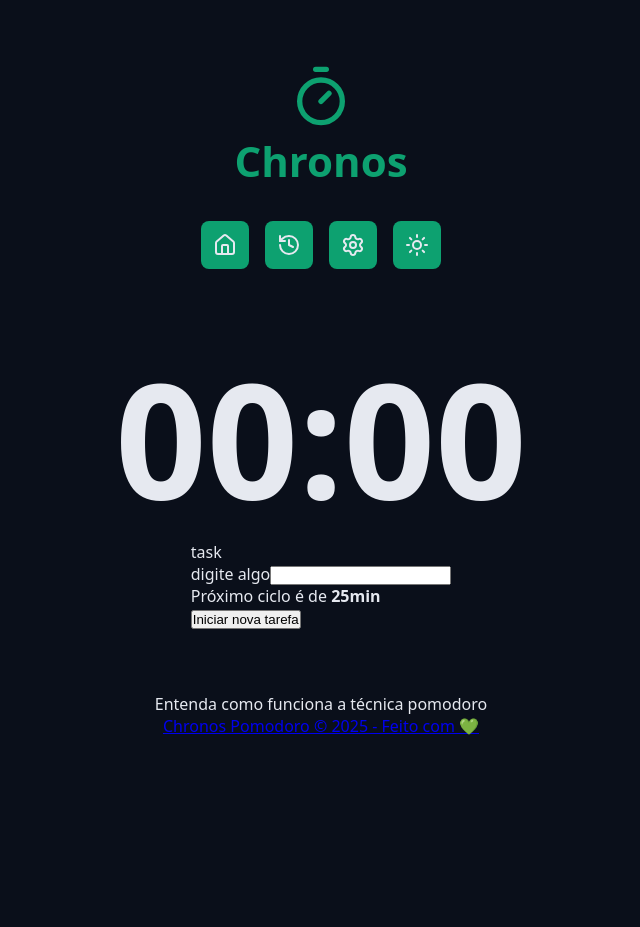
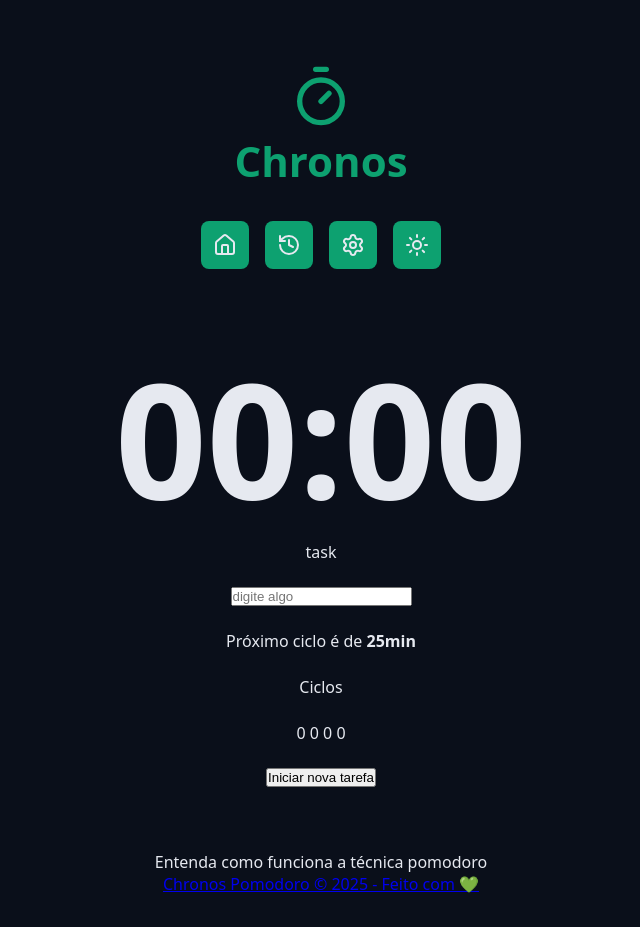
Before and after one commit to MunrraMT/curso-reactjs-19-and-nextjs-15, a React (Vite) app in the folder section-2/chronos-pomodoro/: page / in a window 1280 px wide. Shown: the whole page, without its empty margins (319-959 px from the left). Before the commit the page ends 800 px from the top, so only its background shows below. Built offline with nearby package versions, Linux system fonts and the light colour scheme.

Commit message:
25. Criando o formulário da página inicial

```diff
--- a/section-2/chronos-pomodoro/src/App.tsx
+++ b/section-2/chronos-pomodoro/src/App.tsx
@@ -1,6 +1,3 @@
-import './styles/theme.css';
-import './styles/global.css';
-
 import { Header } from './components/Header';
 import { Main } from './components/Main';
 import { Section } from './components/Section';
@@ -8,6 +5,10 @@ import { Footer } from './components/Footer';
 import { Logo } from './components/Logo';
 import { Navigation } from './components/Navigation';
 import { Countdown } from './components/Countdown';
+import { Form } from './components/Form';
+
+import './styles/theme.css';
+import './styles/global.css';
 
 export function App() {
   return (
@@ -18,17 +19,7 @@ export function App() {
       </Header>
       <Main>
         <Countdown />
-        <Section>
-          <form>
-            <p>task</p>
-            <label htmlFor="new_task">digite algo</label>
-            <input type="text" name="new_task" id="new_task" />
-            <p>
-              Próximo ciclo é de <strong>25min</strong>
-            </p>
-            <button type="submit">Iniciar nova tarefa</button>
-          </form>
-        </Section>
+        <Form />
       </Main>
       <Footer>
         <Section>
--- /dev/null
+++ b/section-2/chronos-pomodoro/src/components/Form/index.tsx
@@ -0,0 +1,39 @@
+import type { FormEvent } from 'react';
+
+import { Section } from '../Section';
+
+import styles from './styles.module.css';
+
+export function Form() {
+  const handle_submit = (event: FormEvent) => {
+    event.preventDefault();
+  };
+
+  return (
+    <Section>
+      <form className={styles.form} onSubmit={handle_submit}>
+        <label className={styles.label} htmlFor="new_task">
+          task
+        </label>
+        <input
+          className={styles.input_text}
+          type="text"
+          name="new_task"
+          id="new_task"
+          placeholder="digite algo"
+        />
+
+        <p className={styles.next_step}>
+          Próximo ciclo é de <strong>25min</strong>
+        </p>
+
+        <p className={styles.steps_label}>Ciclos</p>
+        <div className={styles.step_item}>0 0 0 0</div>
+
+        <button className={styles.btn_submit} type="submit">
+          Iniciar nova tarefa
+        </button>
+      </form>
+    </Section>
+  );
+}
--- /dev/null
+++ b/section-2/chronos-pomodoro/src/components/Form/styles.module.css
@@ -0,0 +1,24 @@
+.form {
+  display: flex;
+  flex-direction: column;
+  align-items: center;
+  gap: 2.4rem;
+}
+
+.label {
+}
+
+.input_text {
+}
+
+.next_step {
+}
+
+.steps_label {
+}
+
+.step_item {
+}
+
+.btn_submit {
+}
```
